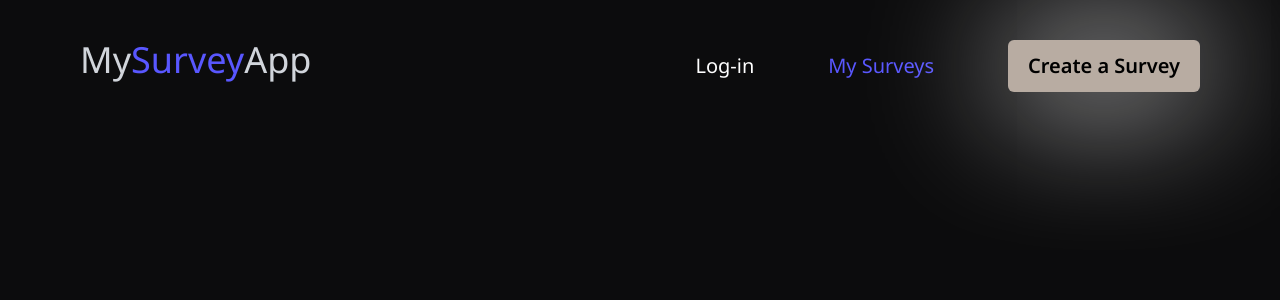
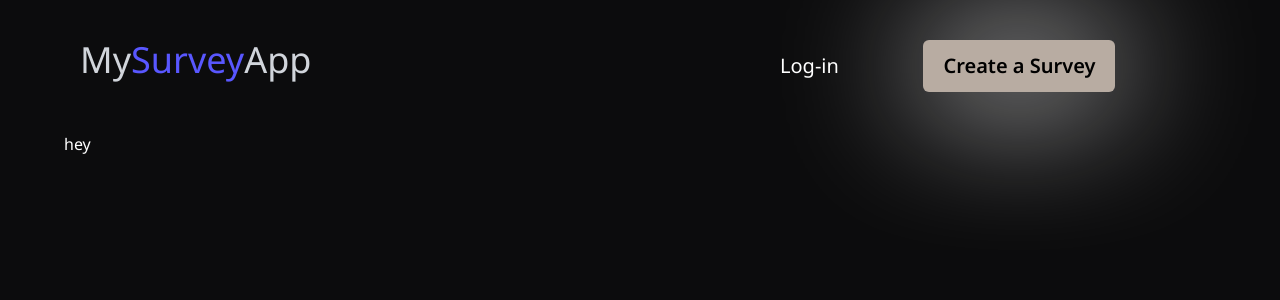
Before and after one commit to keremyurttas/survey-app, a Nuxt app: page /mySurveys in a window 1280 px wide. Shown: the top 300 px of the page. Built offline with nearby package versions, Linux system fonts and the light colour scheme; no server answers; the database is empty.

Commit message:
Add mySurveys page. Get surveys by user email.

```diff
--- a/components/NavHeader.vue
+++ b/components/NavHeader.vue
@@ -4,11 +4,13 @@
       <a href="/"> My<mark class="text-primary bg-primary">Survey</mark>App</a>
     </h1>
 
-    <div class="hidden lg:flex justify-between w-full items-center text-xl">
+    <div class="hidden lg:flex justify-evenly w-full items-center text-xl">
       <button @click="handlePopup()">
         {{ loginStatus }}
       </button>
-      <button class="text-primary">My Surveys</button>
+      <div v-if="loginStatus == 'Log-out'" class="text-primary">
+        <nuxt-link to="/mySurveys"> My Surveys </nuxt-link>
+      </div>
 
       <button @click="addData" class="primary-button bg-tertary text-black">
         Create a Survey
@@ -22,10 +24,8 @@ import { storeToRefs } from "pinia";
 import { useGeneralStore } from "~/store/general";
 
 const generalStore = useGeneralStore();
-
 const { changeVisibility, changeLoginStatus } = generalStore;
 const { loginStatus } = storeToRefs(generalStore);
-console.log(loginStatus);
 function handlePopup() {
   if (loginStatus.value == "Log-in") {
     changeVisibility();
--- a/composables/useFirebase.ts
+++ b/composables/useFirebase.ts
@@ -53,7 +53,15 @@ export const signOutUser = async () => {
   localStorage.setItem("user-email", "");
 };
 
-import { collection, addDoc, getDoc, doc } from "firebase/firestore";
+import {
+  collection,
+  addDoc,
+  getDoc,
+  doc,
+  query,
+  where,
+  getDocs,
+} from "firebase/firestore";
 import { Result } from "types/store";
 import { db } from "~/plugins/firebase.client";
 import { Survey } from "~/types/composables";
@@ -98,6 +106,32 @@ export const sendResult = async (result: Result) => {
   }
 };
 
+// export const getSurveysByEmail = async (email: string) => {
+//   const querySnapshot = doc(db, "surveys", "owners", email);
+//   querySnapshot.forEach((element) => {
+//     console.log((el: any) => el.data());
+//   });
+//   const docSnap = await getDoc(docRef);
+
+//   if (docSnap.exists()) {
+//     console.log("Document data:" + docSnap.data());
+//   } else {
+//     console.log("No such a doc.");
+//   }
+// };
+export const getSurveysByEmail = async (email: string) => {
+  try {
+    const q = query(collection(db, "surveys"), where("owner", "==", email));
+    const querySnapshot = await getDocs(q);
+
+    querySnapshot.forEach((doc) => {
+      console.log(doc);
+    });
+  } catch (error) {
+    console.error("Error fetching surveys:", error);
+  }
+};
+
 // export const signInUserWGoogle = async () => {
 //   const provider = new GoogleAuthProvider();
 //   const auth = getAuth();
--- /dev/null
+++ b/pages/mySurveys.vue
@@ -0,0 +1,8 @@
+<template>
+  <section class="container">hey</section>
+</template>
+<script setup lang="ts">
+onMounted(() => {
+  getSurveysByEmail(localStorage.getItem("user-email"));
+});
+</script>
```
